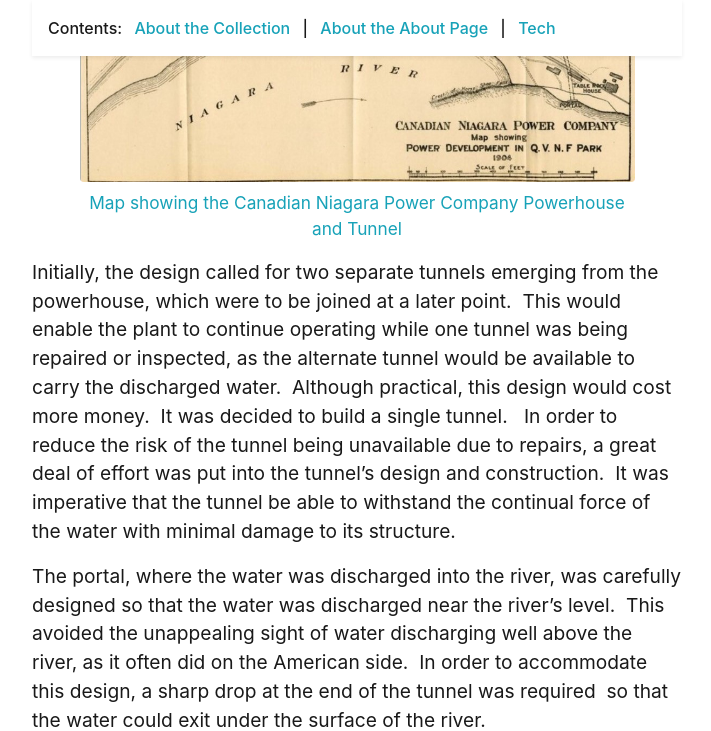
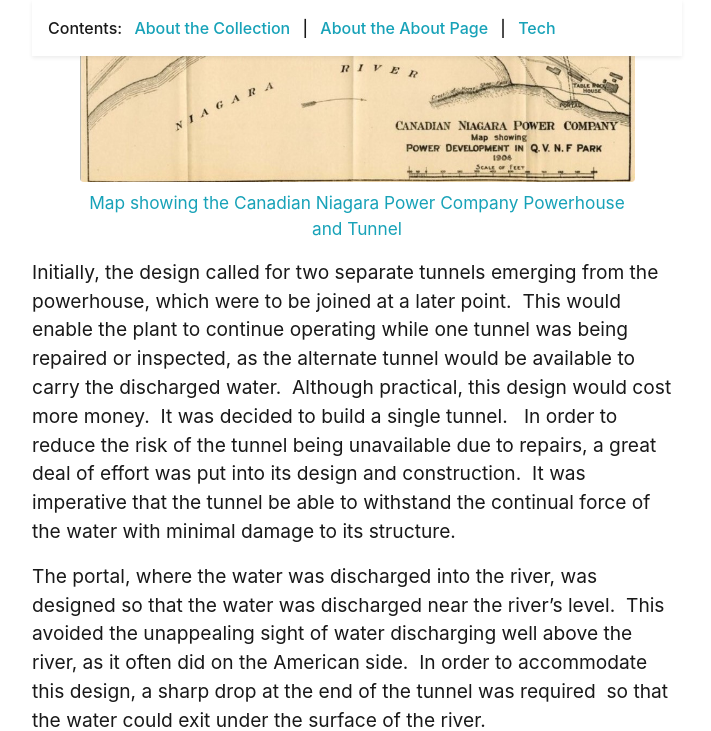
Before and after one commit to chantalcameron/Tailrace_Tunnel, a Jekyll site: the page built from pages/about.md, in a window 1280 px wide and 1400 px high, scrolled down 1726 px, cut to the strip 0-731 px from the top of the window. Shown: the whole strip, without its empty margins (283-994 px from the left). Built offline with Jekyll 4.4.1, drawn with Linux system fonts in a browser that asks for light colours; part of the change alters nothing that is shown; some of the changed text lies outside the part shown.

Commit message:
Update about.md

```diff
--- a/pages/about.md
+++ b/pages/about.md
@@ -24,13 +24,13 @@ One of the most impressive parts of the project was the tailrace tunnel.   The
 
 {% include feature/image.html objectid="item20" width="50" %}
 
-Initially, the design called for two separate tunnels emerging from the powerhouse, which were to be joined at a later point.  This would enable the plant to continue operating while one tunnel was being repaired or inspected, as the alternate tunnel would be available to carry the discharged water.  Although practical, this design would cost more money.  It was decided to build a single tunnel.   In order to reduce the risk of the tunnel being unavailable due to repairs, a great deal of effort was put into the tunnel's design and construction.  It was imperative that the tunnel be able to withstand the continual force of the water with minimal damage to its structure.
+Initially, the design called for two separate tunnels emerging from the powerhouse, which were to be joined at a later point.  This would enable the plant to continue operating while one tunnel was being repaired or inspected, as the alternate tunnel would be available to carry the discharged water.  Although practical, this design would cost more money.  It was decided to build a single tunnel.   In order to reduce the risk of the tunnel being unavailable due to repairs, a great deal of effort was put into its design and construction.  It was imperative that the tunnel be able to withstand the continual force of the water with minimal damage to its structure.
 
-The portal, where the water was discharged into the river, was carefully designed so that the water was discharged near the river's level.  This avoided the unappealing sight of water discharging well above the river, as it often did on the American side.  In order to accommodate this design, a sharp drop at the end of the tunnel was required  so that the water could exit under the surface of the river.
+The portal, where the water was discharged into the river, was designed so that the water was discharged near the river's level.  This avoided the unappealing sight of water discharging well above the river, as it often did on the American side.  In order to accommodate this design, a sharp drop at the end of the tunnel was required  so that the water could exit under the surface of the river.
 
 {% include feature/image.html objectid="item1" width="50" %}
 
-Excavation for the tunnel began in 1901 and was completed by late 1902.  At this point, much consideration was given to the construction of the interior of the tunnel.    The tunnel surface needed to be as smooth as possible.  Water would be flowing through the tunnel at  a rate of 30 feet per second.  Any irregularities on the surface would erode the tunnel prematurely.  A choice had to be made between using concrete or brick.  In the end it was decided that  a combination of brick and concrete would be used.  The walls and floor would use concrete covered with a single layer of brick.  The tunnel was completed in 1904.
+Excavation for the tunnel began in 1901 and was completed by late 1902.  At this point, much consideration was given to the construction of the interior of the tunnel.    The tunnel surface needed to be as smooth as possible.  Water would be flowing through it at  a rate of 30 feet per second.  Any irregularities on the surface would erode the tunnel prematurely. It was decided that  a combination of brick and concrete would be used.  The walls and floor would use concrete covered with a single layer of high-quality brick.  The tunnel was completed in 1904.
 
 In 1957, the Rankine Generating Station temporarily shut down operations so that the discharge tunnel could be inspected and any necessary repairs made.  It was found that the tunnel was in excellent condition, even after 50 years of operation, and very little maintenance was required.
 
```
